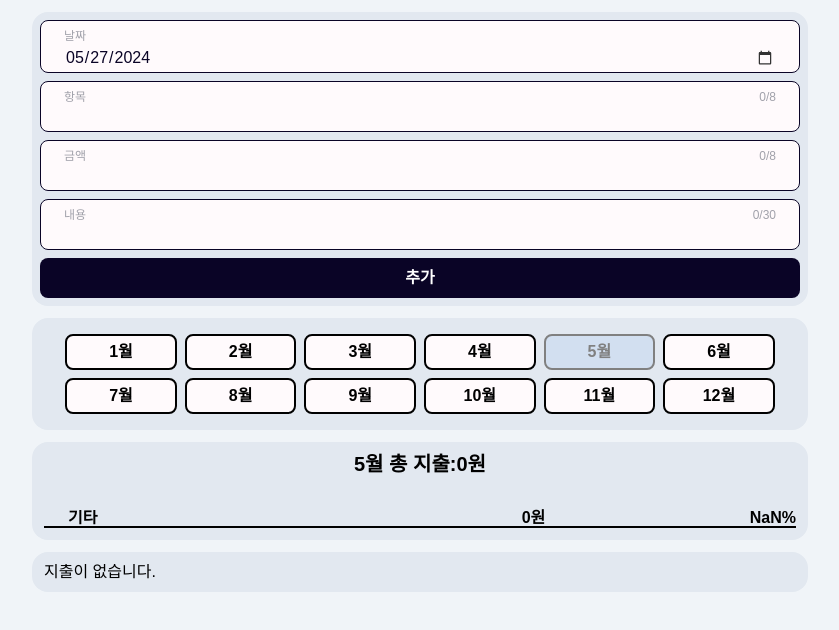
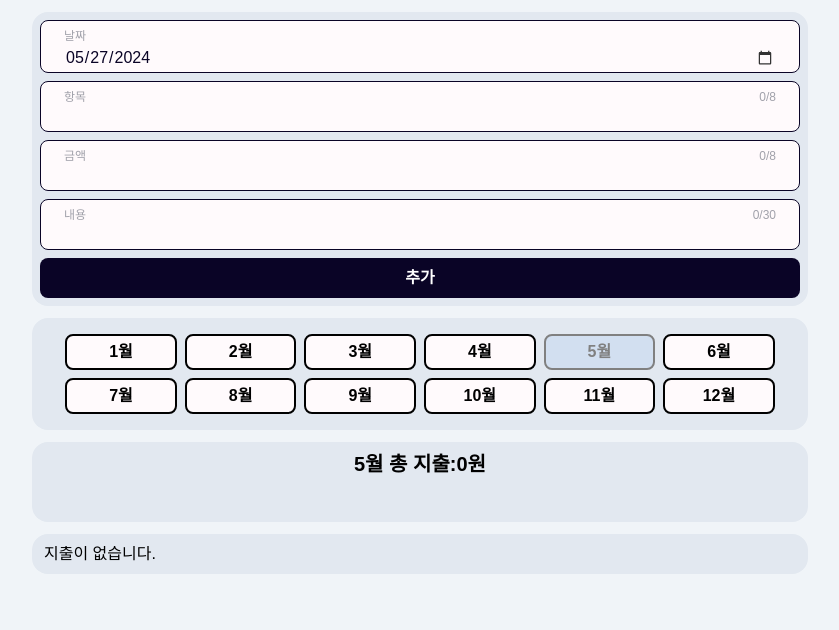
Before and after one commit to butterbeetle/sparta-account-book, a React (Vite) app: page / in a window 1280 px wide. Shown: the top 630 px of the page, without its empty margins (220-1059 px from the left). Built offline with nearby package versions, Linux system fonts and the light colour scheme.

Commit message:
Fix: 4개 이하일때는 기타 안나오도록 변경

```diff
--- a/src/components/TotalOutlay.jsx
+++ b/src/components/TotalOutlay.jsx
@@ -89,7 +89,10 @@ export default function TotalOutlay() {
     (a, b) => b[1].amount - a[1].amount
   );
 
-  const items = sortedData.slice(0, 3).concat([
+  const items =
+    sortedData.length < 5
+      ? sortedData
+      : sortedData.slice(0, 3).concat([
           [
             "기타",
             sortedData.slice(3).reduce(
```
Lines whose indentation alone changed are shown as unchanged.
